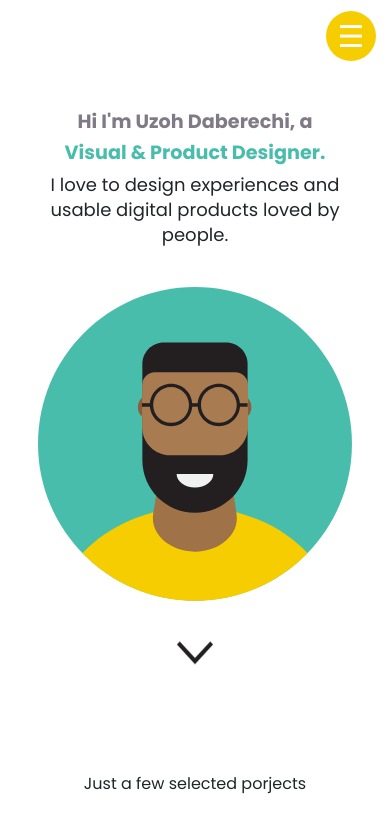
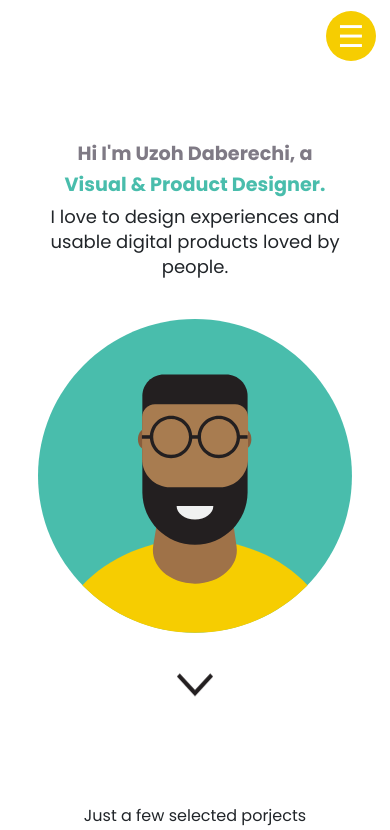
Before and after one commit to judexes/uzordabs, a PHP site: page / in a window 390 px wide. Shown: the top 830 px of the page. Run offline with PHP 8.4, Linux system fonts and the light colour scheme; grey boxes are pictures that could not be loaded.

Commit message:
menu update

```diff
--- a/includes/home.projects.php
+++ b/includes/home.projects.php
@@ -30,7 +30,7 @@
                     </div>
                 </div>
                 <div class="col-sm-6 ">
-                    <div class="project-description ml-2 mr-2 text-left">
+                    <div class="ml-2 mr-2 text-left">
                         <h6 class="subtitle color-3">UI/UX DESIGN</h6>
                         <h2 class="title font-weight-bold">Enyimba F.C App</h2>
                         <p class="title-description">A café application that creates a unique reservation experience on the customer's mobile phone.</p>
--- a/style/responsive.css
+++ b/style/responsive.css
@@ -37,7 +37,7 @@
 /* Extra small devices (phones, 600px and down) */
 @media only screen and (max-width: 600px) {
     .splash {
-        padding: 3rem 0rem 2rem 0rem;
+        padding: 5rem 0rem 2rem 0rem;
     }
 
 }
```
Also changed, not shown: javascript/script.js (+0 -8 lines).
